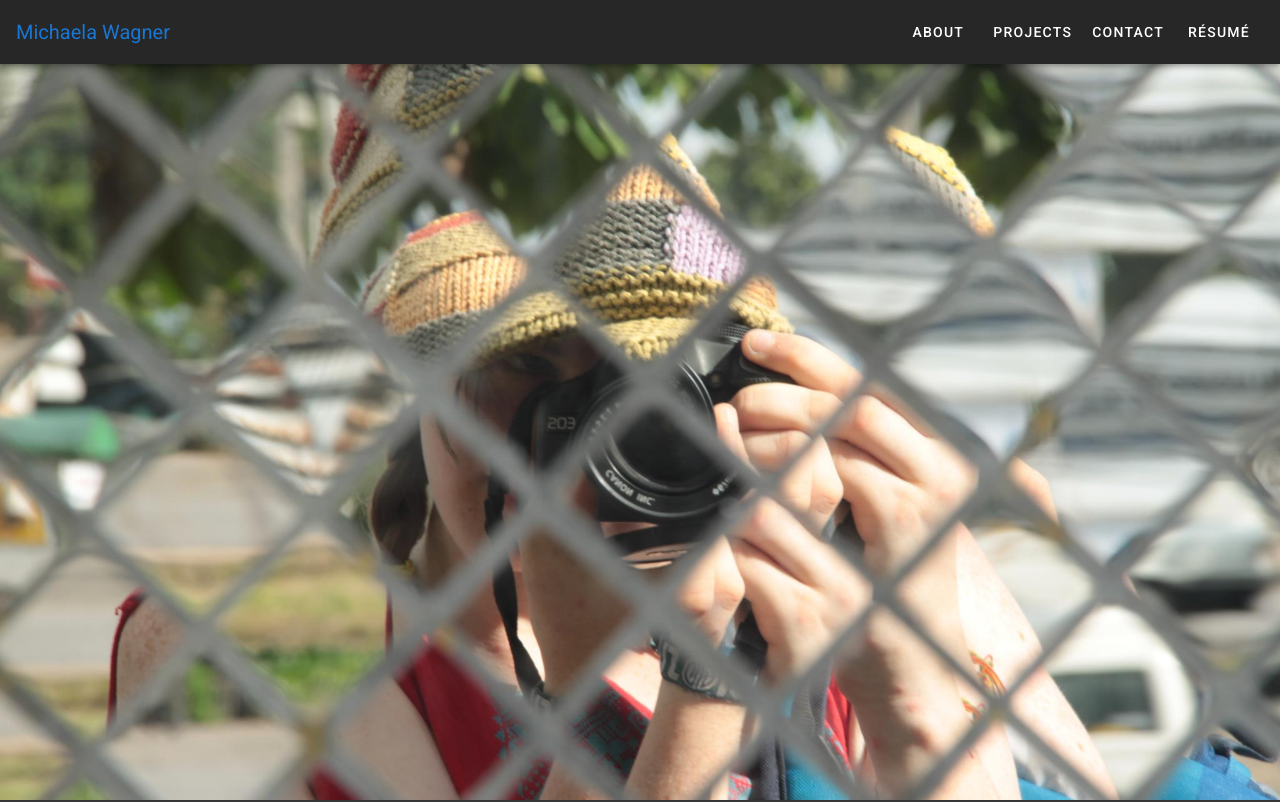
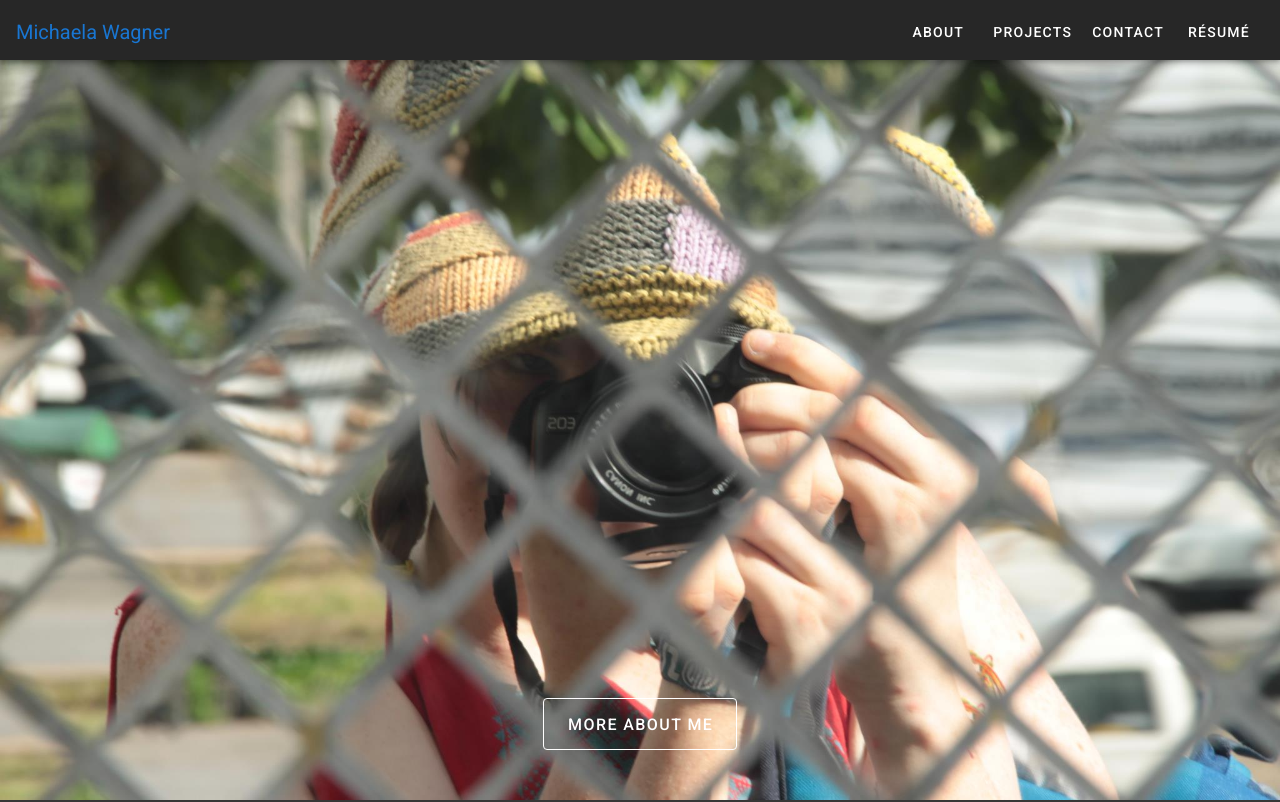
Before and after one commit to mickywagner/my-portfolio-site, a Vue app in the folder client/: page / in a window 1280 px wide. Shown: the top 802 px of the page. Built offline with nearby package versions, Linux system fonts and the light colour scheme.

Commit message:
Add more btn on home

```diff
--- a/client/src/components/Home.vue
+++ b/client/src/components/Home.vue
@@ -1,6 +1,17 @@
 <template>
   <div id="home">
     <Nav />
+    <div>
+      <a href="#about">
+        <v-btn
+          outlined
+          x-large
+          dark
+        >
+            More About Me
+        </v-btn>
+      </a>
+    </div>
   </div>
 </template>
 
@@ -22,15 +33,22 @@ export default {
   background: url('../assets/me.jpg');
   // <a href="https://www.vecteezy.com/free-vector/jungle-background">Jungle Background Vectors by Vecteezy</a>
   background-size: cover;
-  // display: flex;
-  // align-items: center;
-  // justify-content: center;
-  // font-size: 1.5em;
+  display: flex;
+  flex-direction: column;
+  align-items: center;
+  justify-content: space-between;
+}
+
+.v-app-bar {
+  max-height: 60px;
+  width: 100vw;
+}
+
+.v-btn {
+  margin-bottom: 50px;
 }
 
 
 
 
-
-
 </style>
--- a/client/src/components/Navigation.vue
+++ b/client/src/components/Navigation.vue
@@ -1,8 +1,6 @@
 <template>
   <v-app-bar
     dark
-    fade-img-on-scroll
-
   >
     <v-toolbar-title>
       <a href="#home">
@@ -126,7 +124,7 @@ export default {
 @media only screen and (max-width: 650px) {
   #main-nav {
   display: none;
-}
+  }
 }
 
 </style>
```
